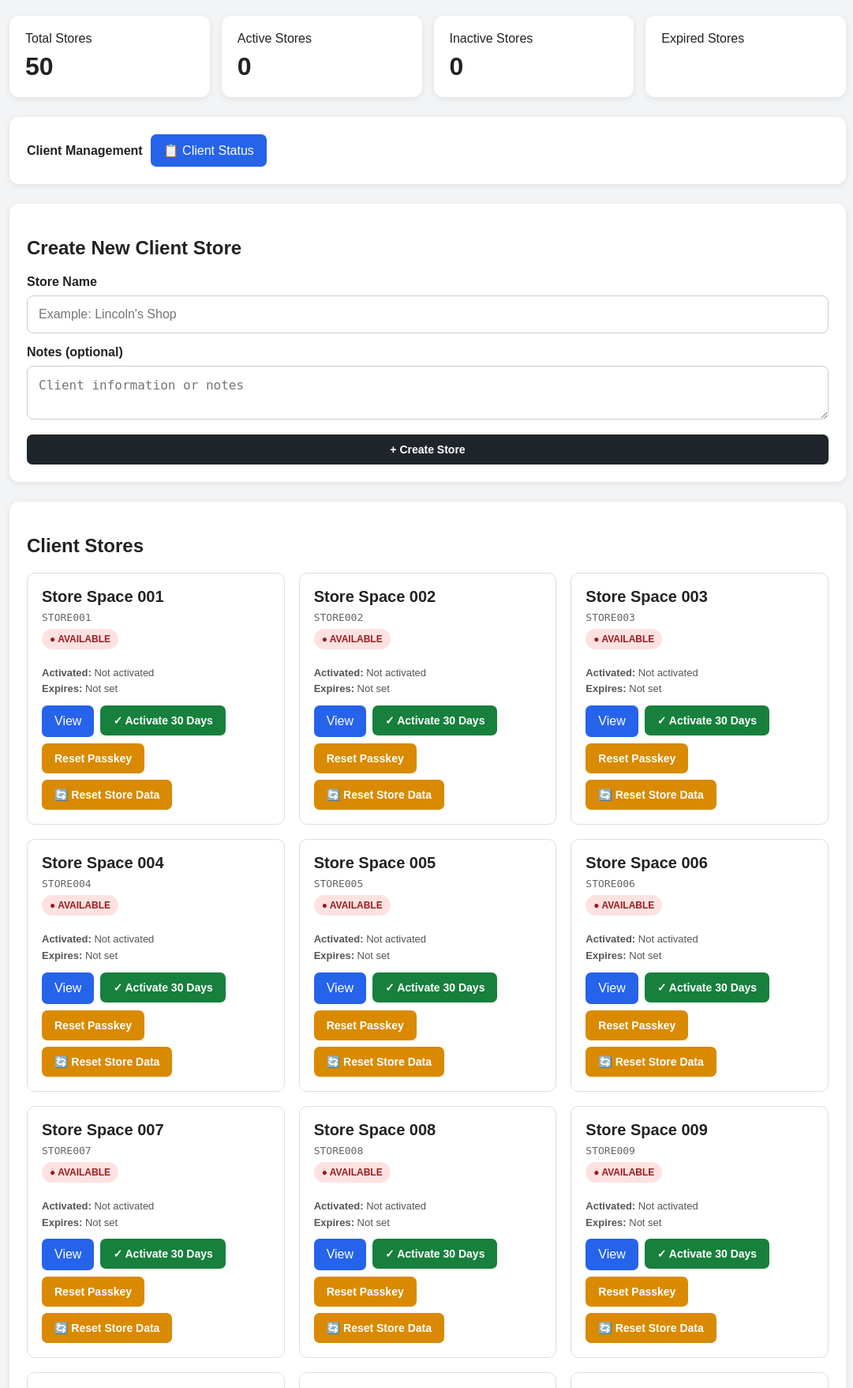
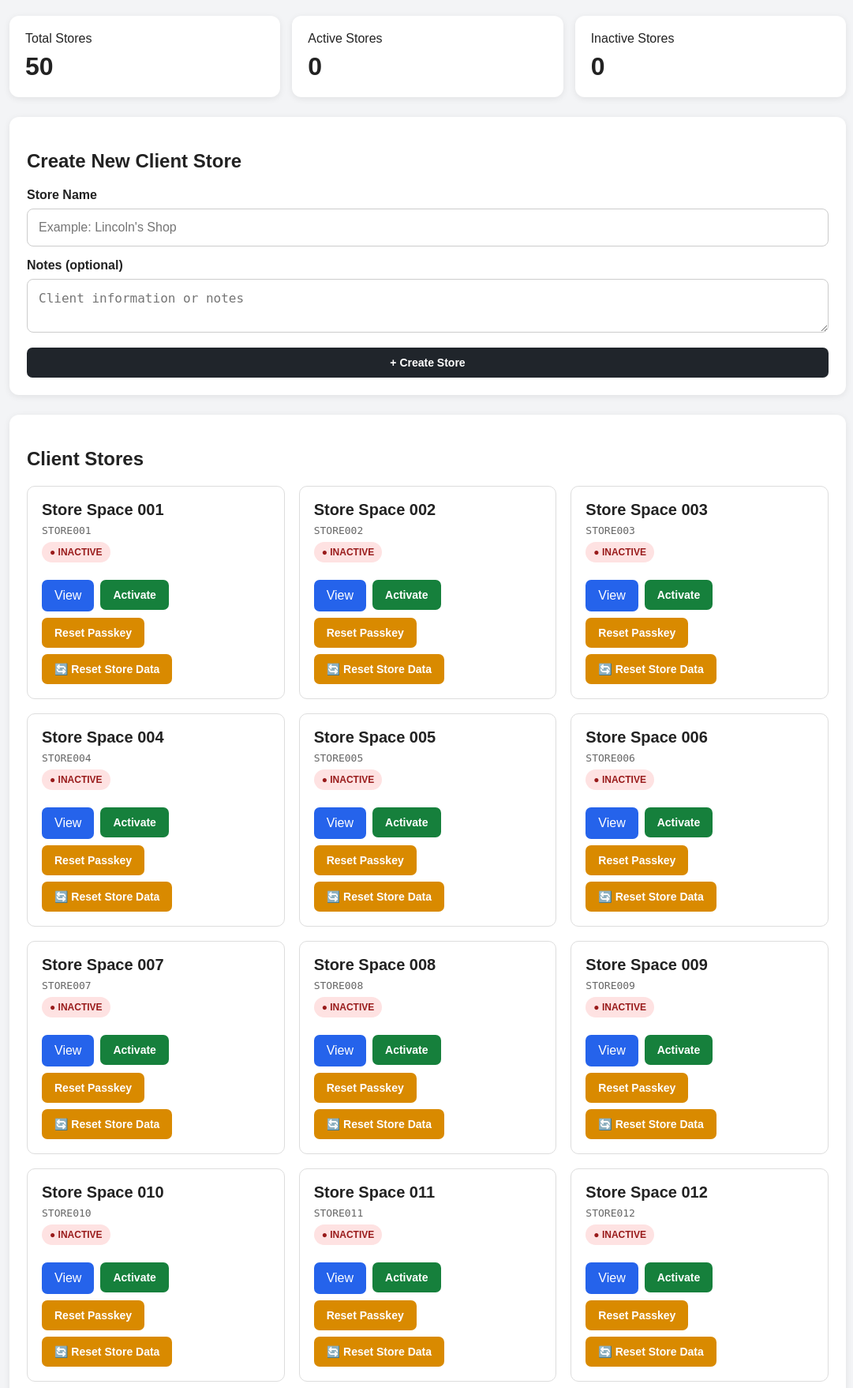
Before and after one commit to JAKES07/Easy_Sales, a Flask app: page /controller/ in a window 1280 px wide. Shown: the part 160-1917 px from the top of the page at 79% size, without its empty margins (98-1179 px from the left). Run offline with Flask 3, Linux system fonts and the light colour scheme; the visitor is signed in with stand-in values (Sample User, id 1); data comes from the database, SQL or seed files in the repository.

Commit message:
Update Easy_Sales: templates/controller_dashboard.html

```diff
--- a/templates/controller_dashboard.html
+++ b/templates/controller_dashboard.html
@@ -159,18 +159,6 @@
             color: #991b1b;
         }
 
-        .expired {
-            background: #ffedd5;
-            color: #9a3412;
-        }
-
-        .subscription-date {
-            margin: 8px 0 4px;
-            color: #555;
-            font-size: 13px;
-            line-height: 1.6;
-        }
-
         .actions {
             display: flex;
             flex-wrap: wrap;
@@ -255,17 +243,6 @@
             <div class="stat-number">{{ stats.inactive }}</div>
         </div>
 
-        <div class="stat-card">
-            <div>Expired Stores</div>
-            <div class="stat-number">{{ stats.expired }}</div>
-        </div>
-
-    </div>
-
-
-    <div class="card" style="display:flex;gap:10px;flex-wrap:wrap;align-items:center;">
-        <strong>Client Management</strong>
-        <a href="{{ url_for('controller.client_status') }}" class="btn-view">📋 Client Status</a>
     </div>
 
 
@@ -332,24 +309,13 @@
                         ● ACTIVE
                     </div>
 
-                {% elif store["status"] == "EXPIRED" %}
-
-                    <div class="status expired">
-                        ● EXPIRED
-                    </div>
-
                 {% else %}
 
                     <div class="status inactive">
-                        ● {{ store["status"] }}
+                        ● INACTIVE
                     </div>
 
                 {% endif %}
-
-                <div class="subscription-date">
-                    <strong>Activated:</strong> {{ store["activated_at"] or "Not activated" }}<br>
-                    <strong>Expires:</strong> {{ store["expires_at"] or "Not set" }}
-                </div>
 
 
                 <div class="actions">
@@ -365,18 +331,36 @@
 
                     {% if store["status"] == "ACTIVE" %}
 
-                    <form action="{{ url_for('controller.renew', store_id=store['store_id']) }}" method="POST">
-                        <button type="submit" class="btn-activate">↻ Renew 30 Days</button>
-                    </form>
+                    <form
+                        action="{{ url_for('controller.deactivate',
+                        store_id=store['store_id']) }}"
+                        method="POST"
+                    >
 
-                    <form action="{{ url_for('controller.deactivate', store_id=store['store_id']) }}" method="POST">
-                        <button type="submit" class="btn-deactivate">Deactivate</button>
+                        <button
+                            type="submit"
+                            class="btn-deactivate"
+                        >
+                            Deactivate
+                        </button>
+
                     </form>
 
                     {% else %}
 
-                    <form action="{{ url_for('controller.activate', store_id=store['store_id']) }}" method="POST">
-                        <button type="submit" class="btn-activate">✓ Activate 30 Days</button>
+                    <form
+                        action="{{ url_for('controller.activate',
+                        store_id=store['store_id']) }}"
+                        method="POST"
+                    >
+
+                        <button
+                            type="submit"
+                            class="btn-activate"
+                        >
+                            Activate
+                        </button>
+
                     </form>
 
                     {% endif %}
```
